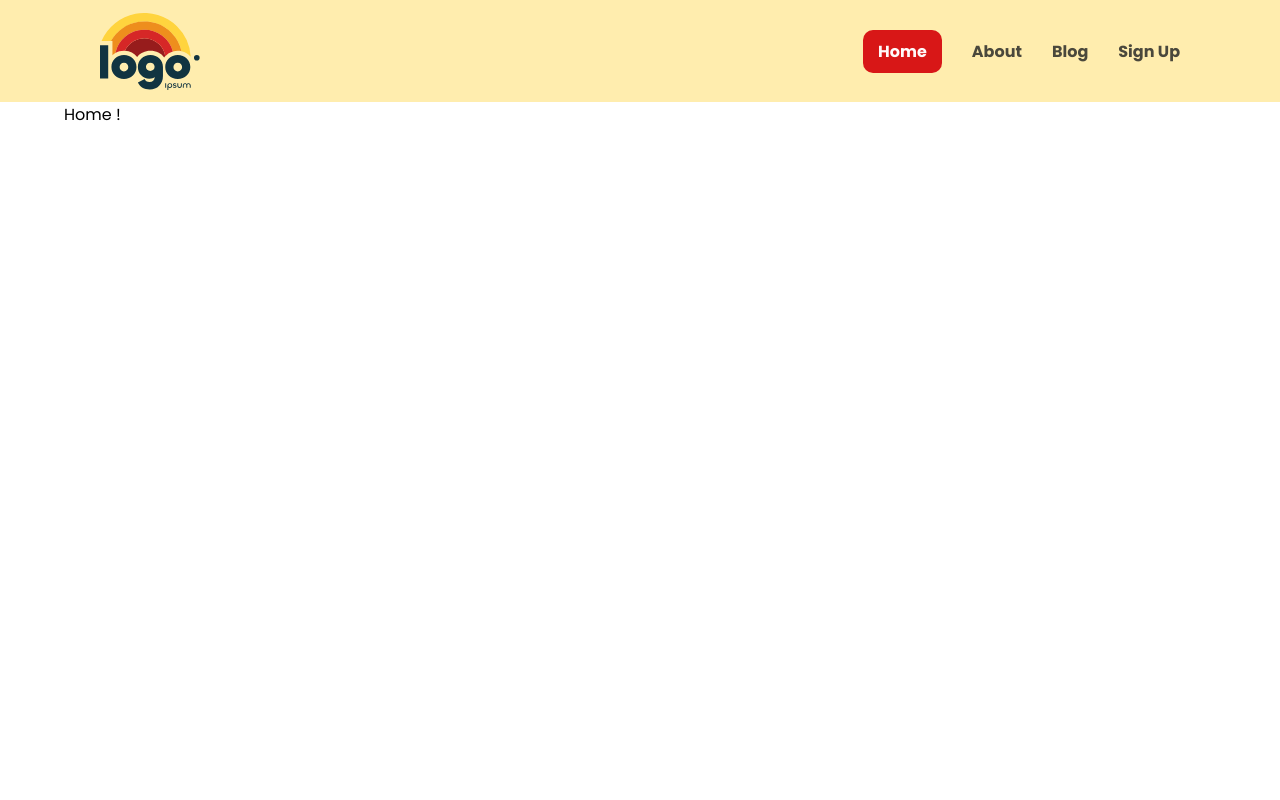
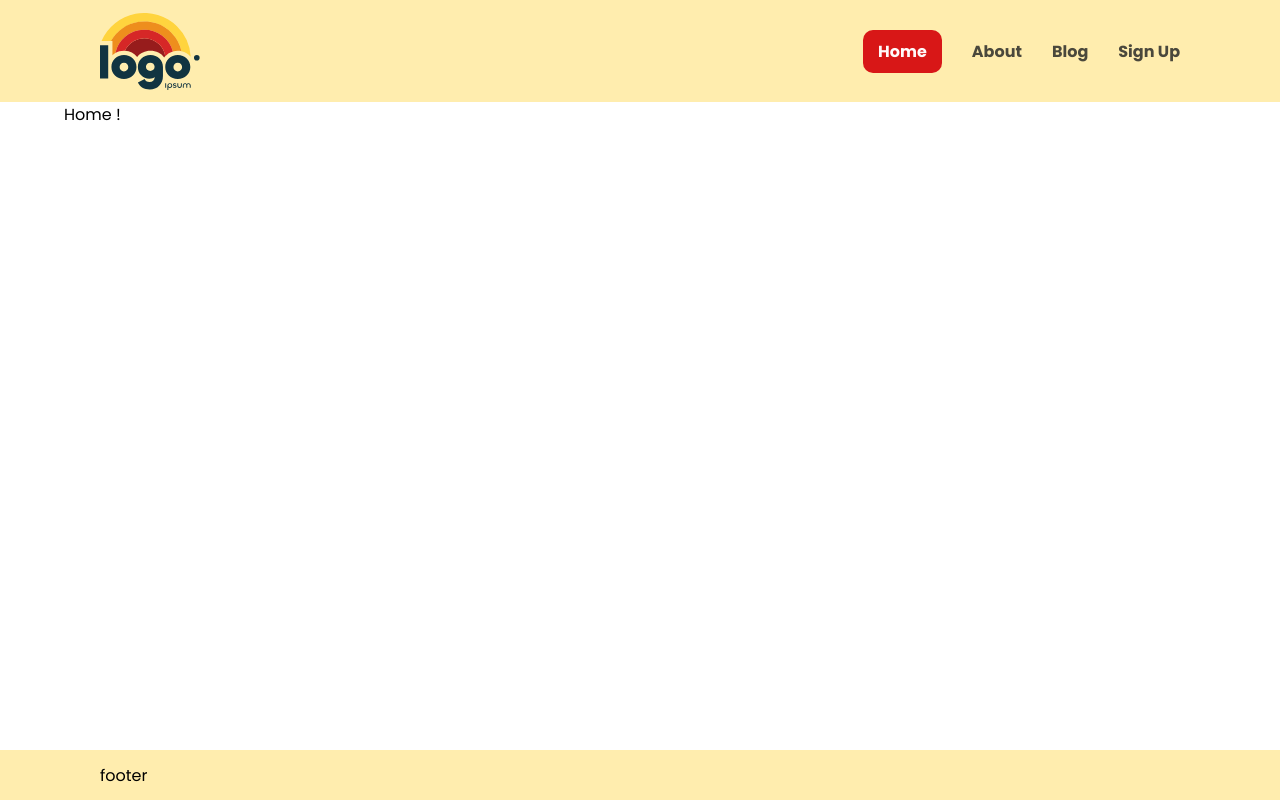
Before and after one commit to fatemeh-khoshkam/layout, a React (Vite) app: page / in a window 1280 px wide. Built offline with nearby package versions, Linux system fonts and the light colour scheme.

Commit message:
WIP: create footer section

```diff
--- a/src/App.jsx
+++ b/src/App.jsx
@@ -1,6 +1,7 @@
 import { Outlet } from "react-router-dom";
 import Navbar from "./components/Navbar";
 import GlobalStyles from "./styles/Global.styled";
+import Footer from "./components/Footer";
 
 function App() {
   return (
@@ -10,6 +11,7 @@ function App() {
         <Outlet />
         <GlobalStyles />
       </div>
+      <Footer />
     </>
   );
 }
--- /dev/null
+++ b/src/components/Footer.jsx
@@ -0,0 +1,7 @@
+import { FooterStyle } from "../styles/Footer.styled";
+
+function Footer() {
+  return <FooterStyle>footer</FooterStyle>;
+}
+
+export default Footer;
--- /dev/null
+++ b/src/styles/Footer.styled.jsx
@@ -0,0 +1,11 @@
+import styled from "styled-components";
+
+const FooterStyle = styled.footer`
+  position: fixed;
+  bottom: 0;
+  background-color: #ffd43e6b;
+  width: 100%;
+  padding: 1.25rem 10rem;
+`;
+
+export { FooterStyle };
```
